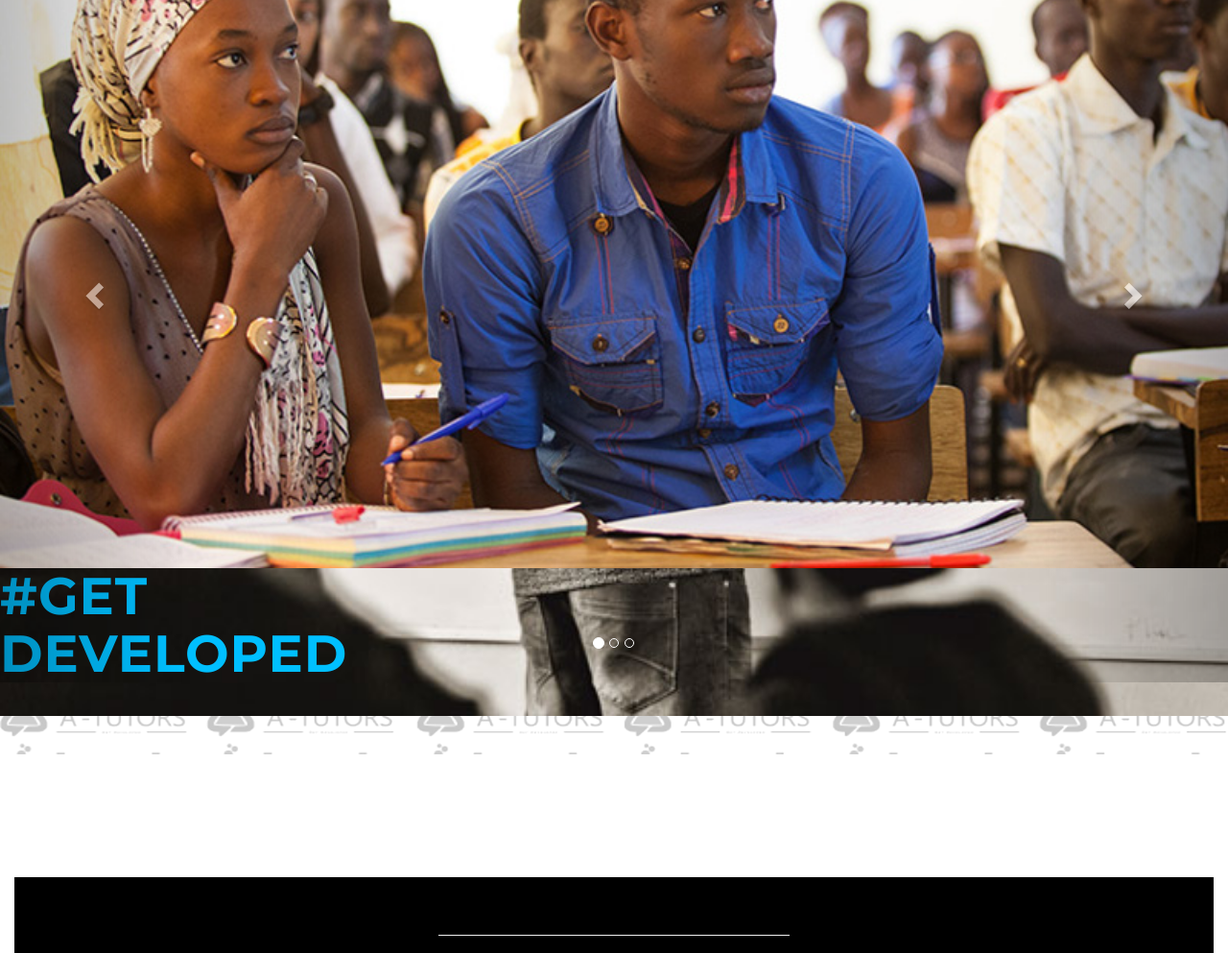
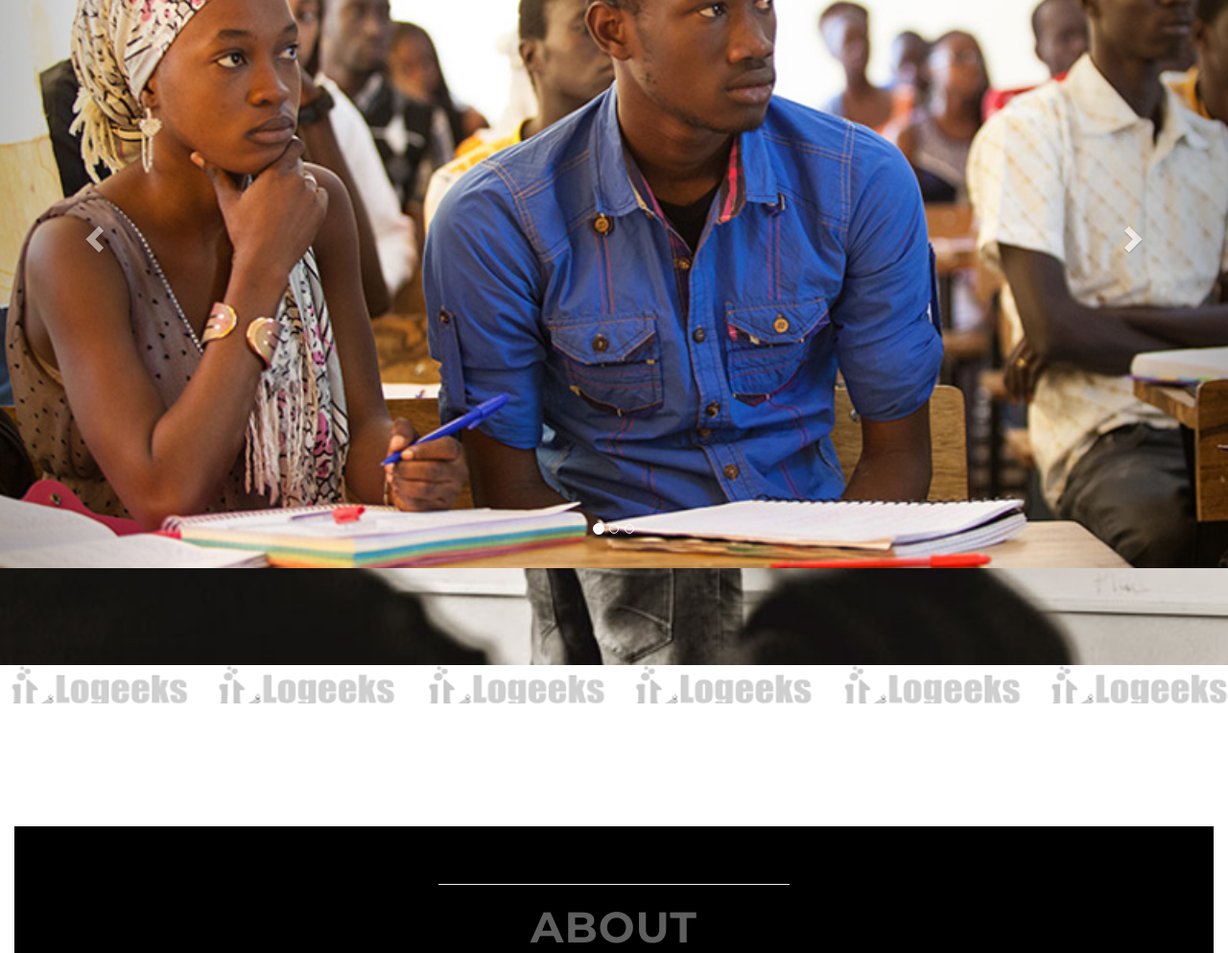
Before and after one commit to ak-logic/logeeks, a website: page index.html in a window 1280 px wide. Shown: the part 107-1100 px from the top of the page at 96% size. Drawn offline with nearby package versions, Linux system fonts and the light colour scheme; some packages are replaced by stand-ins of ours.

Commit message:
removed #GetDeveloped

```diff
--- a/index.html
+++ b/index.html
@@ -108,9 +108,7 @@
                     <span class="glyphicon glyphicon-chevron-right" aria-hidden="true"></span>
                     <span class="sr-only">Next</span>
                 </a>
-                <h1 class="intro-text" style="color:#00BFFF; text-align: justify">
-                    <strong style="font-size:150% ">#Get<br>Developed</strong>
-                </h1>
+
 
                         <!-- <div class="row  pull-left">
                             <div class="col-md-8 col-md-offset-2">
```
